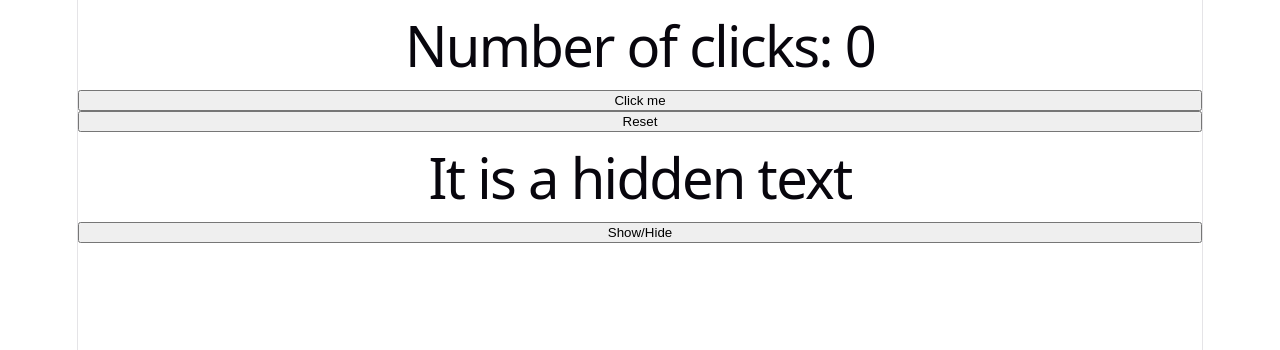
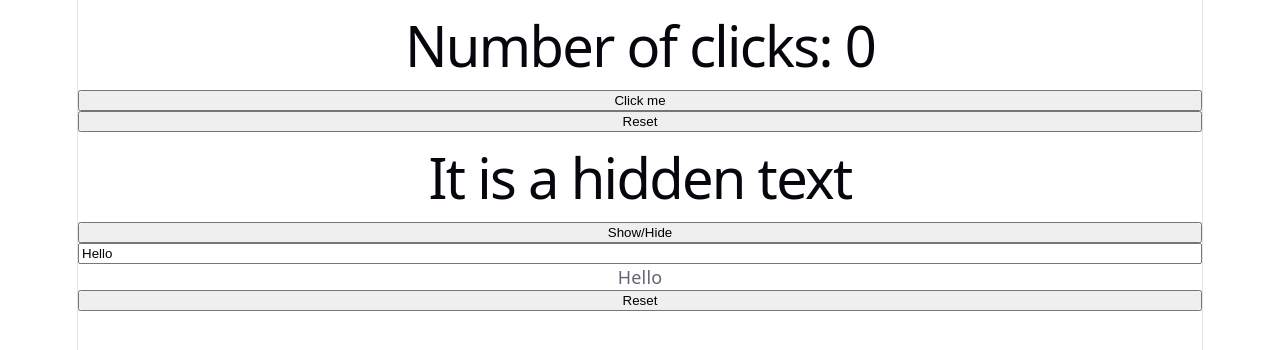
Before and after one commit to NnnastyaA/RRR, a React (Vite) app in the folder rrr-project/: page / in a window 1280 px wide. Shown: the top 350 px of the page. Built offline with nearby package versions, Linux system fonts and the light colour scheme.

Commit message:
added third task

```diff
--- a/rrr-project/src/App.jsx
+++ b/rrr-project/src/App.jsx
@@ -5,3 +5,4 @@ import heroImg from "./assets/hero.png";
 import "./App.css";
 import Button from "./Button.jsx";
 import HideText from "./HideText.jsx";
+import Imput from "./Input.jsx";
--- /dev/null
+++ b/rrr-project/src/Input.jsx
@@ -0,0 +1,14 @@
+import { useState } from "react";
+
+const Input = () => {
+  const [state, setState] = useState("Hello");
+  return (
+    <>
+      <input value={state} onChange={(e) => setState(e.target.value)} />
+      {state}
+      <button onClick={() => setState("")}>Reset</button>
+    </>
+  );
+};
+
+export default Input;
--- a/rrr-project/src/main.jsx
+++ b/rrr-project/src/main.jsx
@@ -3,10 +3,12 @@ import { createRoot } from "react-dom/client";
 import "./index.css";
 import Button from "./Button.jsx";
 import HideText from "./HideText.jsx";
+import Imput from "./Input.jsx";
 
 createRoot(document.getElementById("root")).render(
   <StrictMode>
     <Button />
     <HideText />
+    <Imput />
   </StrictMode>,
 );
```
